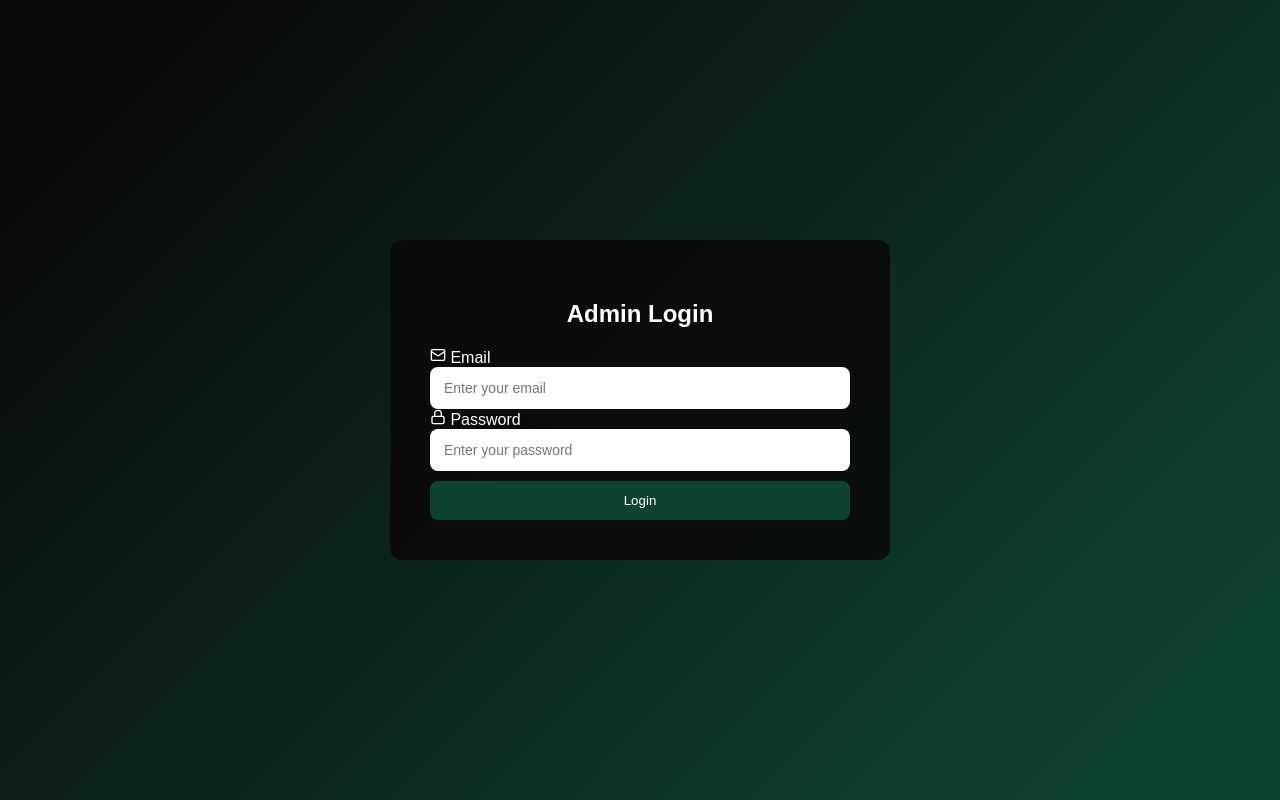
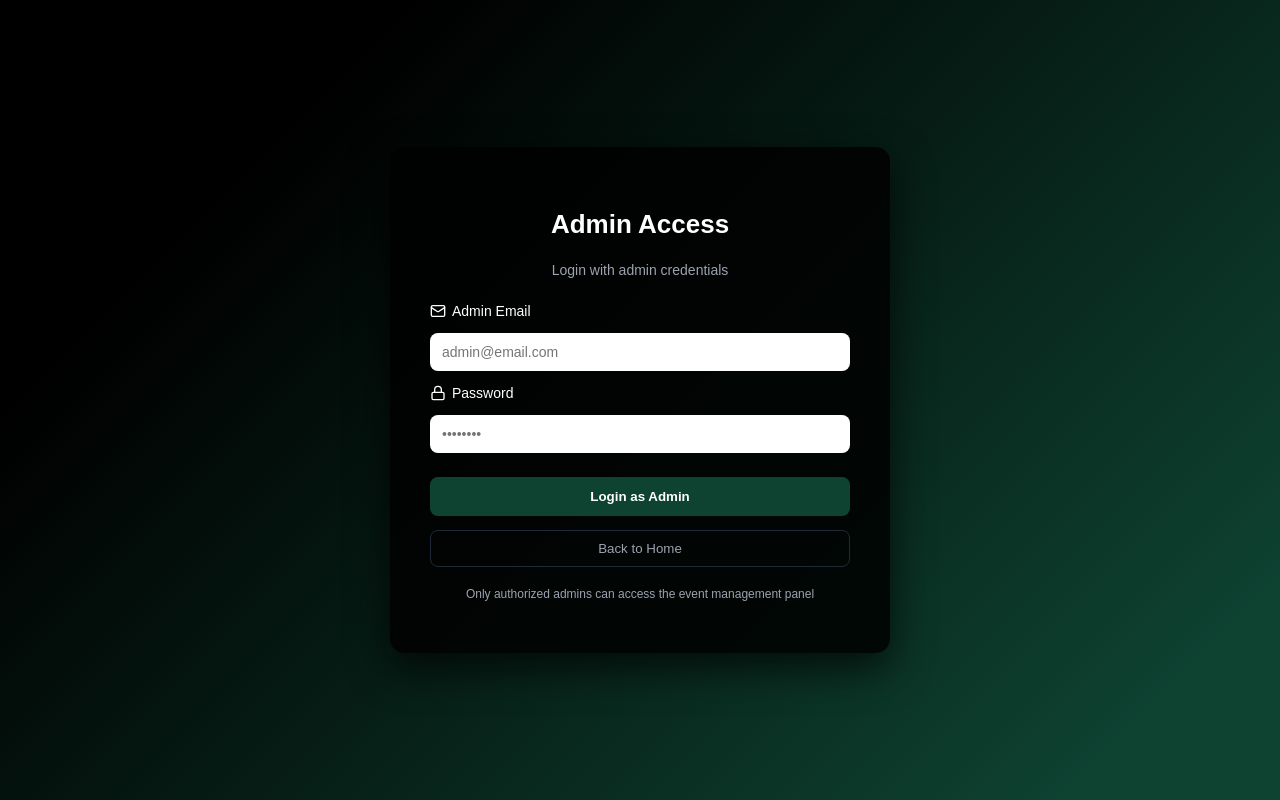
Before and after one commit to Harsh-j30/Event-Ticketing-Platform-, a React (Create React App) app in the folder frontend/: page /admin-login in a window 1280 px wide. Built offline with nearby package versions, Linux system fonts and the light colour scheme; no server answers.

Commit message:
css applied

```diff
--- a/frontend/src/AdminLogin.jsx
+++ b/frontend/src/AdminLogin.jsx
@@ -6,17 +6,12 @@ import { adminLogin } from "./services/api";
 export default function AdminLogin() {
   const navigate = useNavigate();
 
-  const [formData, setFormData] = useState({
-    email: "",
-    password: "",
-  });
-
+  const [formData, setFormData] = useState({ email: "", password: "" });
   const [loading, setLoading] = useState(false);
   const [error, setError] = useState("");
 
   const handleInputChange = (e) => {
-    const { name, value } = e.target;
-    setFormData((prev) => ({ ...prev, [name]: value }));
+    setFormData({ ...formData, [e.target.name]: e.target.value });
     setError("");
   };
 
@@ -30,10 +25,8 @@ export default function AdminLogin() {
 
     try {
       setLoading(true);
-
       const { data } = await adminLogin(formData);
 
-      // ✅ SAFELY STORE TOKEN (adjust to backend response)
       localStorage.setItem("adminToken", data.token);
       localStorage.setItem("adminId", data.admin._id);
       localStorage.setItem("adminEmail", data.admin.email);
@@ -46,101 +39,143 @@ export default function AdminLogin() {
     }
   };
 
-  const styles = {
-    container: {
-      minHeight: "100vh",
-      background: "linear-gradient(135deg, #0A0A0A 10%, #0e4231 90%)",
-      display: "flex",
-      justifyContent: "center",
-      alignItems: "center",
-    },
-
-    card: {
-      background: "rgba(10,10,10,0.9)",
-      padding: "40px",
-      borderRadius: "12px",
-      width: "100%",
-      maxWidth: "420px",
-      color: "white",
-    },
-
-    inputContainer: {
-      display: "flex",
-      alignItems: "center",
-      background: "white",
-      borderRadius: "8px",
-      padding: "12px",
-    },
-
-    input: {
-      flex: 1,
-      border: "none",
-      outline: "none",
-      fontSize: "14px",
-      color: "#000", // ✅ FIXED
-    },
-
-    button: {
-      width: "100%",
-      padding: "12px",
-      marginTop: "10px",
-      background: "#0e4231",
-      color: "white",
-      border: "none",
-      borderRadius: "8px",
-      cursor: "pointer",
-    },
-
-    error: {
-      background: "#dc2626",
-      padding: "10px",
-      marginBottom: "15px",
-      borderRadius: "6px",
-      textAlign: "center",
-    },
-  };
-
   return (
-    <div style={styles.container}>
+    <div style={styles.page}>
       <div style={styles.card}>
-        <h2 style={{ textAlign: "center" }}>Admin Login</h2>
+        <h2 style={styles.title}>Admin Access</h2>
+        <p style={styles.subtitle}>Login with admin credentials</p>
 
         {error && <div style={styles.error}>{error}</div>}
 
-        <form onSubmit={handleSubmit}>
-          <div>
-            <label><Mail size={16} /> Email</label>
-            <div style={styles.inputContainer}>
+        <form onSubmit={handleSubmit} style={styles.form}>
+          <label style={styles.label}>
+            <Mail size={16} /> Admin Email
+          </label>
+          <div style={styles.inputBox}>
             <input
               type="email"
               name="email"
-                placeholder="Enter your email"
+              placeholder="admin@email.com"
               value={formData.email}
               onChange={handleInputChange}
               style={styles.input}
             />
           </div>
-          </div>
 
-          <div>
-            <label><Lock size={16} /> Password</label>
-            <div style={styles.inputContainer}>
+          <label style={styles.label}>
+            <Lock size={16} /> Password
+          </label>
+          <div style={styles.inputBox}>
             <input
               type="password"
               name="password"
-                placeholder="Enter your password"
+              placeholder="••••••••"
               value={formData.password}
               onChange={handleInputChange}
               style={styles.input}
             />
           </div>
-          </div>
 
-          <button style={styles.button} disabled={loading}>
-            {loading ? "Logging in..." : "Login"}
+          <button style={styles.loginBtn} disabled={loading}>
+            {loading ? "Logging in..." : "Login as Admin"}
+          </button>
+
+          <button
+            type="button"
+            style={styles.backBtn}
+            onClick={() => navigate("/")}
+          >
+            Back to Home
           </button>
         </form>
+
+        <p style={styles.footer}>
+          Only authorized admins can access the event management panel
+        </p>
       </div>
     </div>
   );
 }
+
+/* ================= STYLES ================= */
+
+const styles = {
+  page: {
+    minHeight: "100vh",
+    background: "linear-gradient(135deg, #000000 20%, #0e4231 90%)",
+    display: "flex",
+    justifyContent: "center",
+    alignItems: "center",
+  },
+  card: {
+    width: "100%",
+    maxWidth: "420px",
+    background: "rgba(0,0,0,0.85)",
+    borderRadius: "14px",
+    padding: "40px",
+    color: "white",
+    boxShadow: "0 15px 40px rgba(0,0,0,0.7)",
+  },
+  title: {
+    textAlign: "center",
+    fontSize: "26px",
+    fontWeight: "700",
+  },
+  subtitle: {
+    textAlign: "center",
+    fontSize: "14px",
+    color: "#9ca3af",
+    marginBottom: "25px",
+  },
+  form: {
+    display: "grid",
+    gap: "14px",
+  },
+  label: {
+    fontSize: "14px",
+    display: "flex",
+    alignItems: "center",
+    gap: "6px",
+  },
+  inputBox: {
+    background: "white",
+    borderRadius: "8px",
+    padding: "10px",
+  },
+  input: {
+    width: "100%",
+    border: "none",
+    outline: "none",
+    fontSize: "14px",
+  },
+  loginBtn: {
+    marginTop: "10px",
+    padding: "12px",
+    borderRadius: "8px",
+    border: "none",
+    background: "#0e4231",
+    color: "white",
+    fontWeight: "600",
+    cursor: "pointer",
+  },
+  backBtn: {
+    background: "transparent",
+    border: "1px solid #1f2937",
+    color: "#9ca3af",
+    padding: "10px",
+    borderRadius: "8px",
+    cursor: "pointer",
+  },
+  error: {
+    background: "#dc2626",
+    padding: "10px",
+    borderRadius: "6px",
+    textAlign: "center",
+  },
+  footer: {
+    marginTop: "20px",
+    fontSize: "12px",
+    textAlign: "center",
+    color: "#9ca3af",
+  },
+};
--- a/frontend/src/AdminPanel.jsx
+++ b/frontend/src/AdminPanel.jsx
@@ -351,7 +351,7 @@ const styles = {
     marginBottom: "25px",
     fontSize: "28px",
     fontWeight: "700",
-    color: "#00d4ff",
+    color: "#d68dec",
   },
   form: {
     display: "grid",
@@ -360,44 +360,48 @@ const styles = {
  inputContainer: {
   display: "flex",
   alignItems: "center",
-    background: "white",
+  background: "#2d353f",
   borderRadius: "8px",
   padding: "12px",
-    transition: "box-shadow 0.3s ease",
+  border: "1px solid #585d66",
 },
+
 input: {
   width: "100%",
   padding: "10px 12px",
-    borderRadius: "8px",
+  borderRadius: "6px",
   border: "none",
   outline: "none",
   fontSize: "14px",
-    color: "#000",
-    background: "white",
+  color: "#e5e7eb",
+  background: "transparent",
 },
+
   inputSelect: {
   width: "100%",
   padding: "10px 12px",
-    borderRadius: "8px",
+  borderRadius: "6px",
   border: "none",
   outline: "none",
   fontSize: "14px",
-    color: "#000",
-    background: "white",
+  color: "#e5e7eb",
+  background: "#1f2937",
 },
+
   textarea: {
   width: "100%",
   padding: "12px",
-    borderRadius: "8px",
+  borderRadius: "6px",
   border: "none",
   outline: "none",
   fontSize: "14px",
-    color: "#000",
-    background: "white",
+  color: "#e5e7eb",
+  background: "#1f2937",
   minHeight: "100px",
   resize: "vertical",
   fontFamily: "inherit",
 },
+
   submitBtn: {
     marginTop: "15px",
     padding: "12px",
```
Lines whose indentation alone changed are shown as unchanged.
